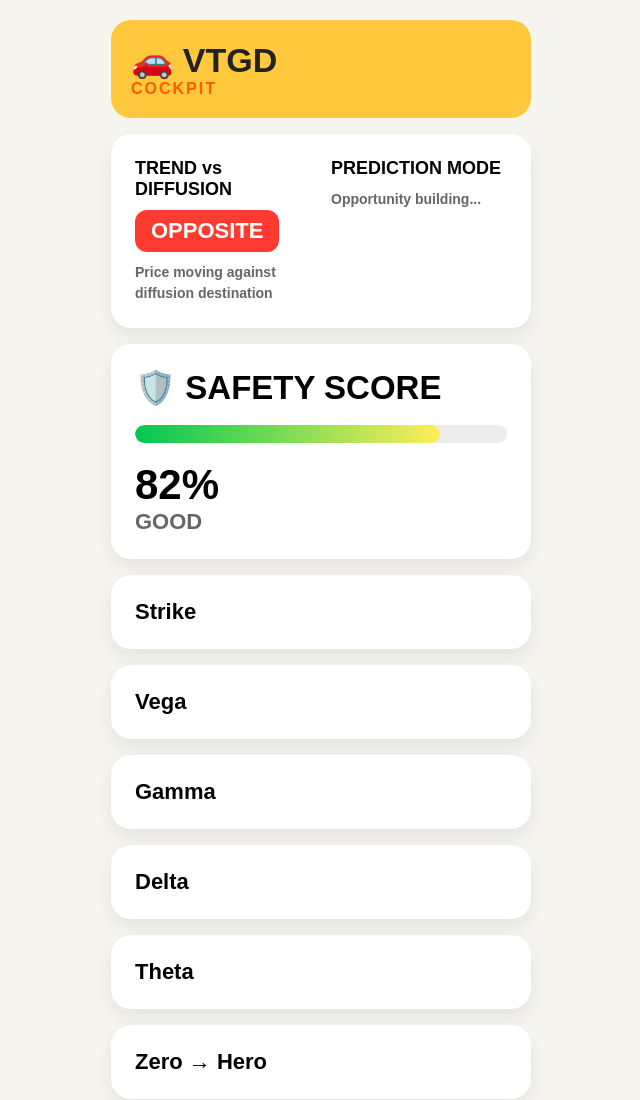
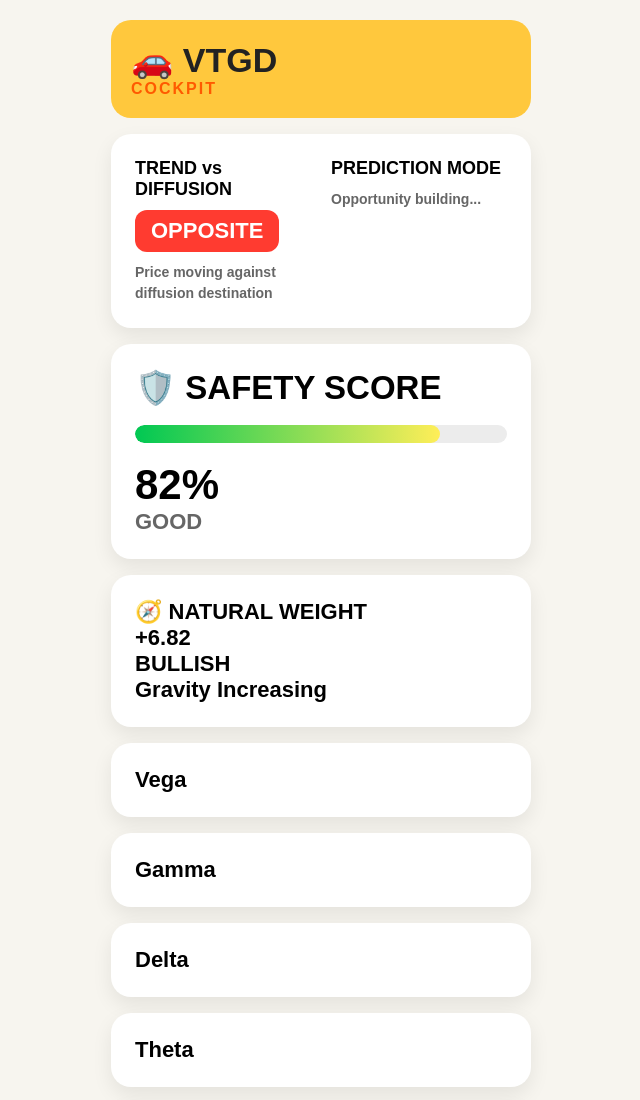
Before and after one commit to ardhnarishwar-ai/VTGD, a plain HTML site: page frontend/index.html in a window 1280 px wide. Shown: the top 1100 px of the page, without its empty margins (319-959 px from the left). Drawn offline with Linux system fonts and the light colour scheme.

Commit message:
Add NATURAL WEIGHT card to index.html
Added a new card for 'NATURAL WEIGHT' with status and footer.

```diff
--- a/frontend/index.html
+++ b/frontend/index.html
@@ -46,8 +46,24 @@
 
     </div>
 
-    <div class="card">
-        Strike
+    <div class="card nw-card">
+
+    <div class="nw-header">
+        <span>🧭 NATURAL WEIGHT</span>
+    </div>
+
+    <div class="nw-value">
+        +6.82
+    </div>
+
+    <div class="nw-status">
+        BULLISH
+    </div>
+
+    <div class="nw-footer">
+        Gravity Increasing
+    </div>
+
     </div>
 
     <div class="card">
```
